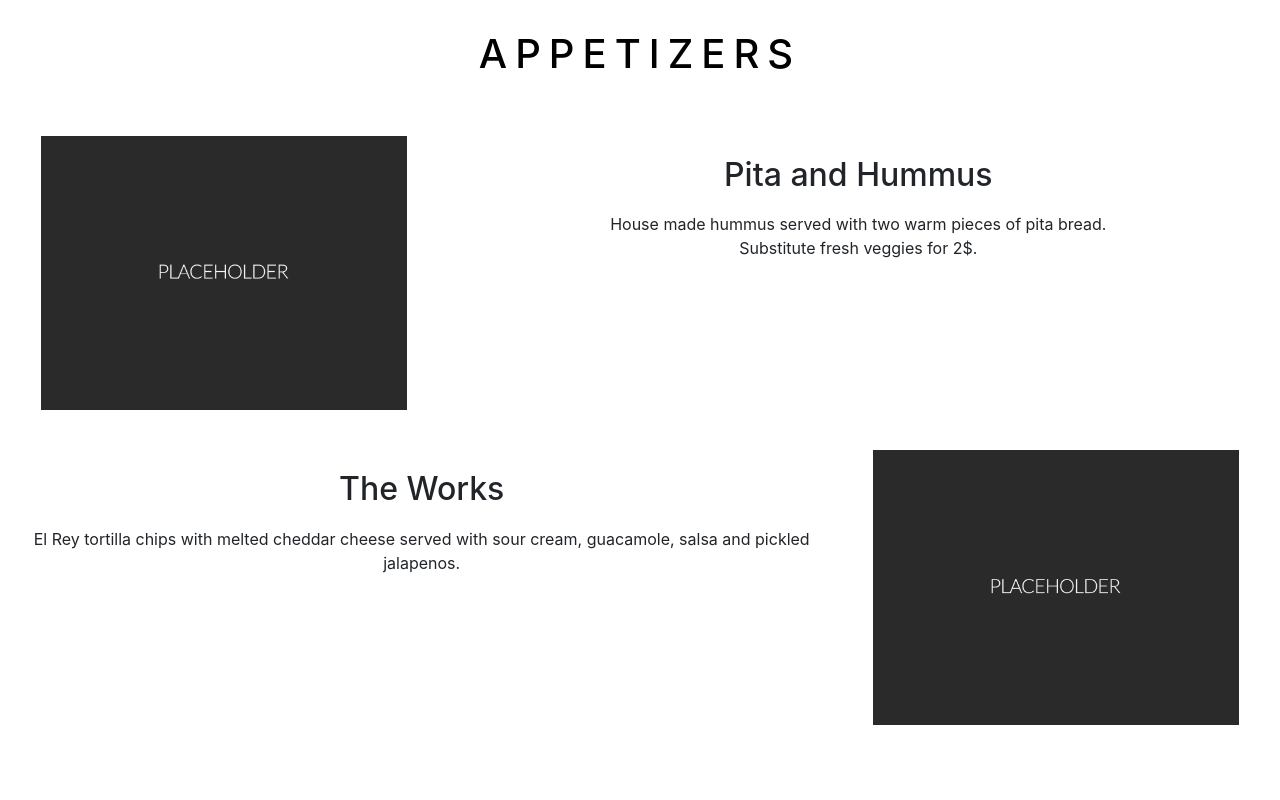
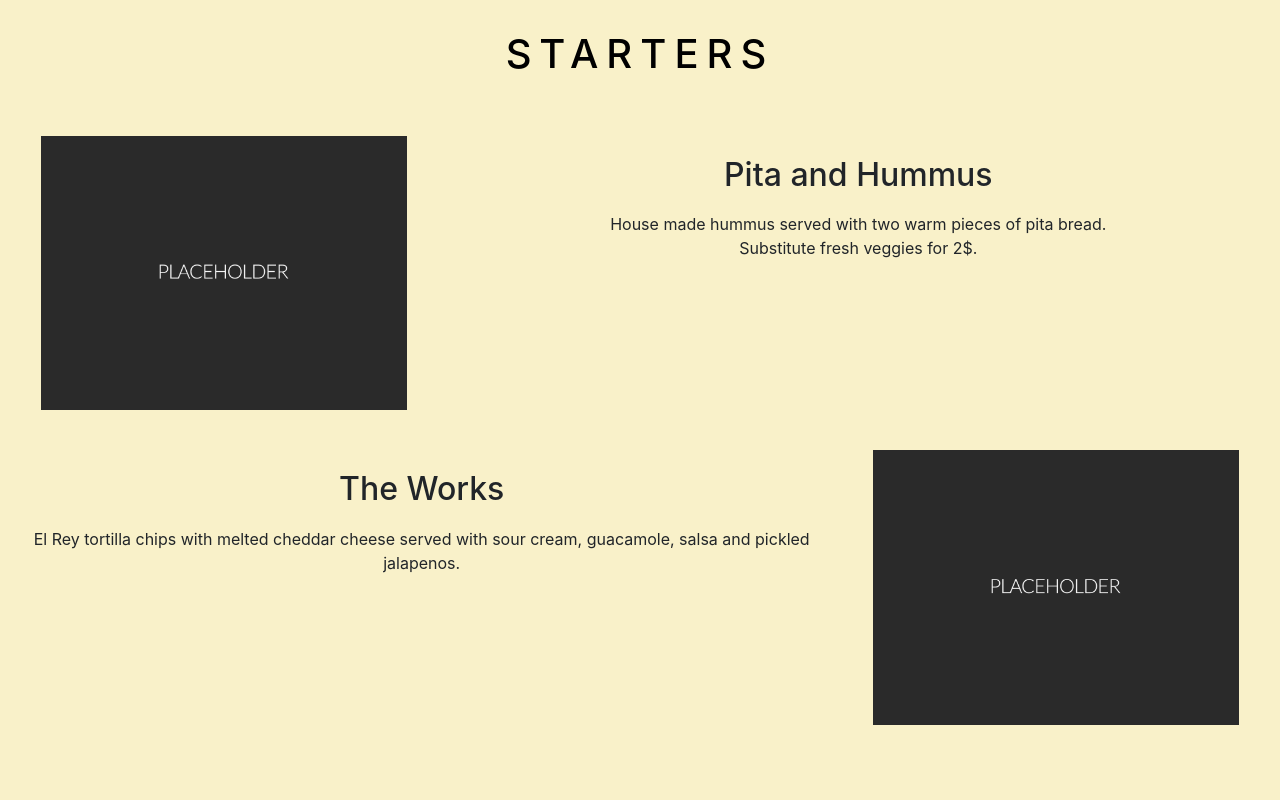
Before and after one commit to aiglinski/Modern_Brewed, a plain HTML site: page app.html in a window 1280 px wide. Shown: the top 800 px of the page. Drawn offline with nearby package versions, Linux system fonts and the light colour scheme.

Commit message:
changed background color to light bronze to according to Sheila, may change again after adding pictures

```diff
--- a/app.html
+++ b/app.html
@@ -22,11 +22,11 @@
 
 
 
-
+<div class="menubackground">
   <div class="row">
     <div class="col-12 d-md-block ptext menuTitle">
       <!-- <div class="border"> -->
-        <h1>Appetizers</h1>
+        <h1>Starters</h1>
       </div>
     </div>
 
@@ -132,6 +132,7 @@
        <p>See our specials board or just ask!</p>
      </div>
   </div>
+</div>
 
 
 
--- a/menuStyle.css
+++ b/menuStyle.css
@@ -6,11 +6,11 @@ body, html{
   font-weight: 400;
   line-height: 1.8em;
   color: #666;
-  background-color: #D8D8D6;
+  background-color: #F9F1C9;
 }
 
 .menubackground{
-  background-color: #D8D8D6 !important;
+  background-color: #F9F1C9 !important;
   /* opacity: .3; */
 }
 
```
